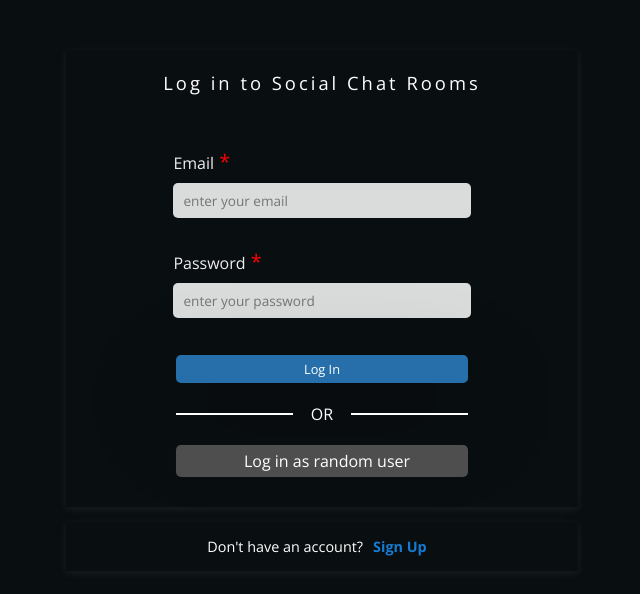
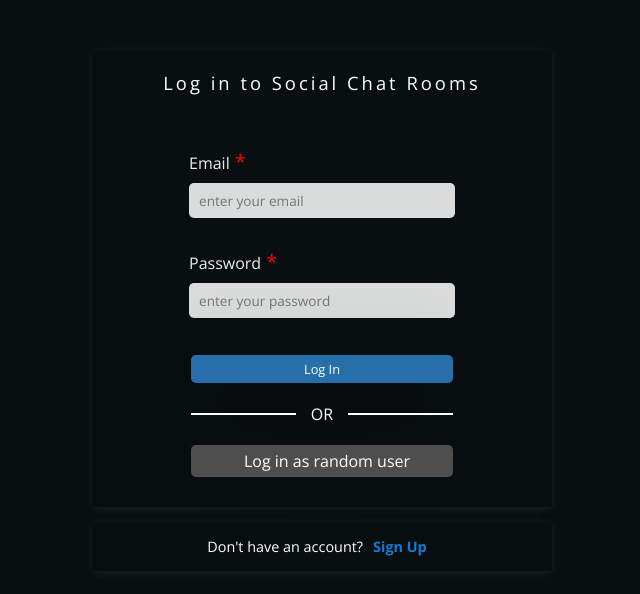
Before and after one commit to ddepu11/social_chat_app, a React app: page /login in a window 1280 px wide. Shown: the top 594 px of the page, without its empty margins (318-958 px from the left). Built offline with nearby package versions, Linux system fonts and the light colour scheme; no server answers.

Commit message:
style: increase container width

```diff
--- a/src/style/style.css
+++ b/src/style/style.css
@@ -64,9 +64,9 @@ input:focus {
   outline: 0;
 }
 
-.w-1050 {
+.w-1150 {
   margin: 0 auto;
-  max-width: 1050px;
+  max-width: 1150px;
 }
 
 .message {
```
